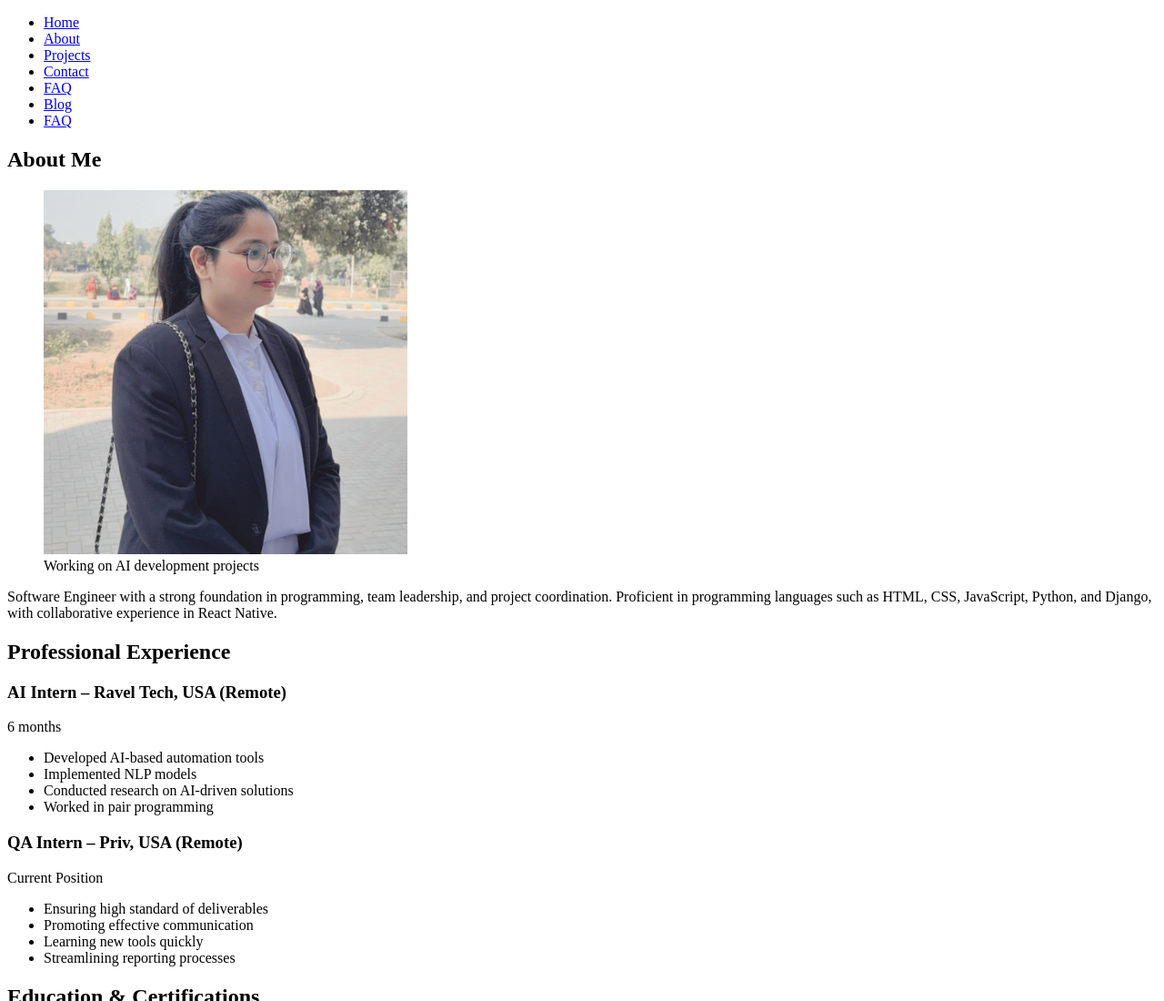
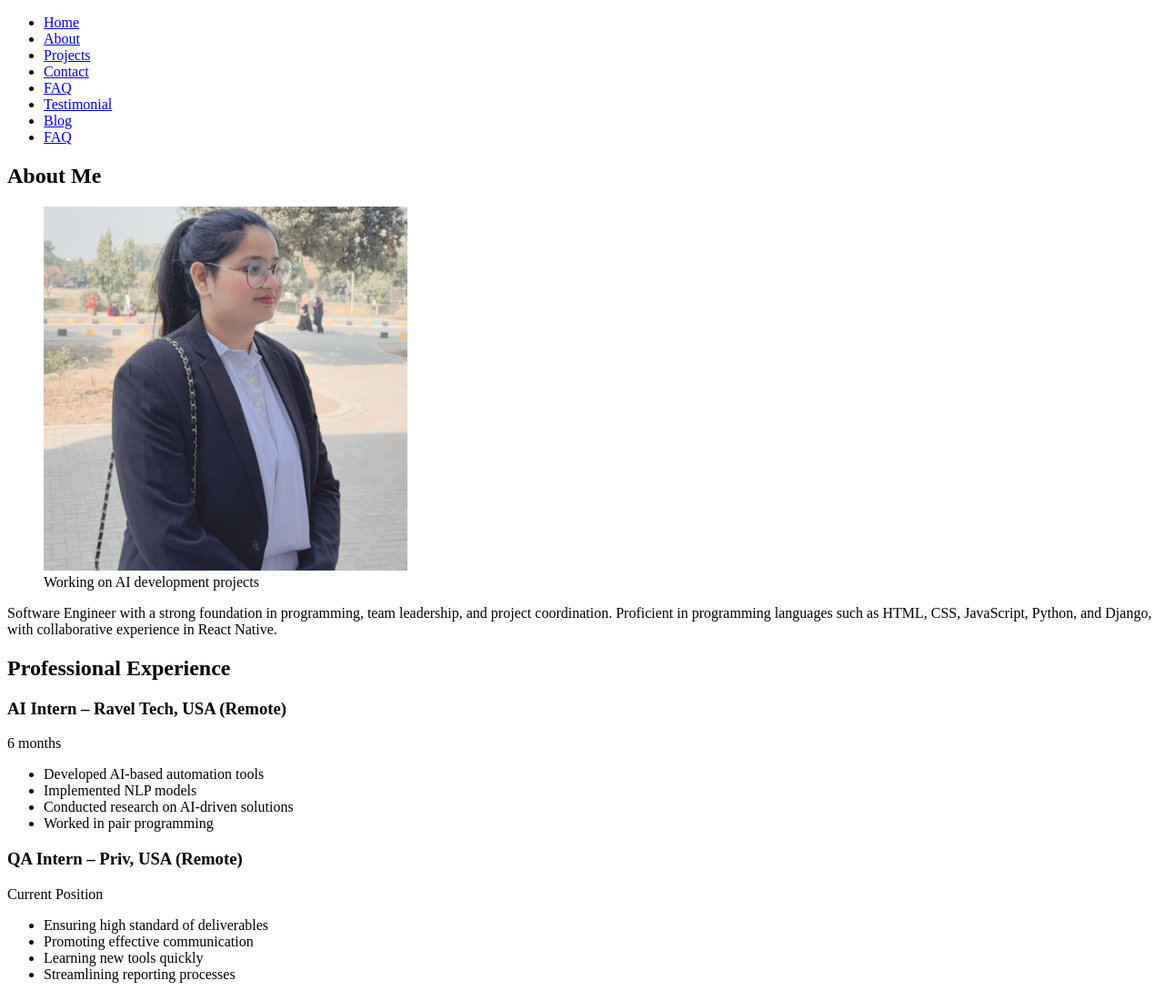
Before and after one commit to saher-7/Portfolio, a plain HTML site: page about.html in a window 1280 px wide. Shown: the top 1100 px of the page at 91% size. Drawn offline with Linux system fonts and the light colour scheme.

Commit message:
Update about.html

```diff
--- a/about.html
+++ b/about.html
@@ -15,6 +15,7 @@
                 <li><a href="projects.html">Projects</a></li>
                 <li><a href="contact.html">Contact</a></li>
                 <li><a href="faq.html">FAQ</a></li>
+                <li><a href="testimonial.html">Testimonial</a></li>
                 <li><a href="blog.html">Blog</a></li>
                 <li><a href="faq.html">FAQ</a></li>
             </ul>
```
